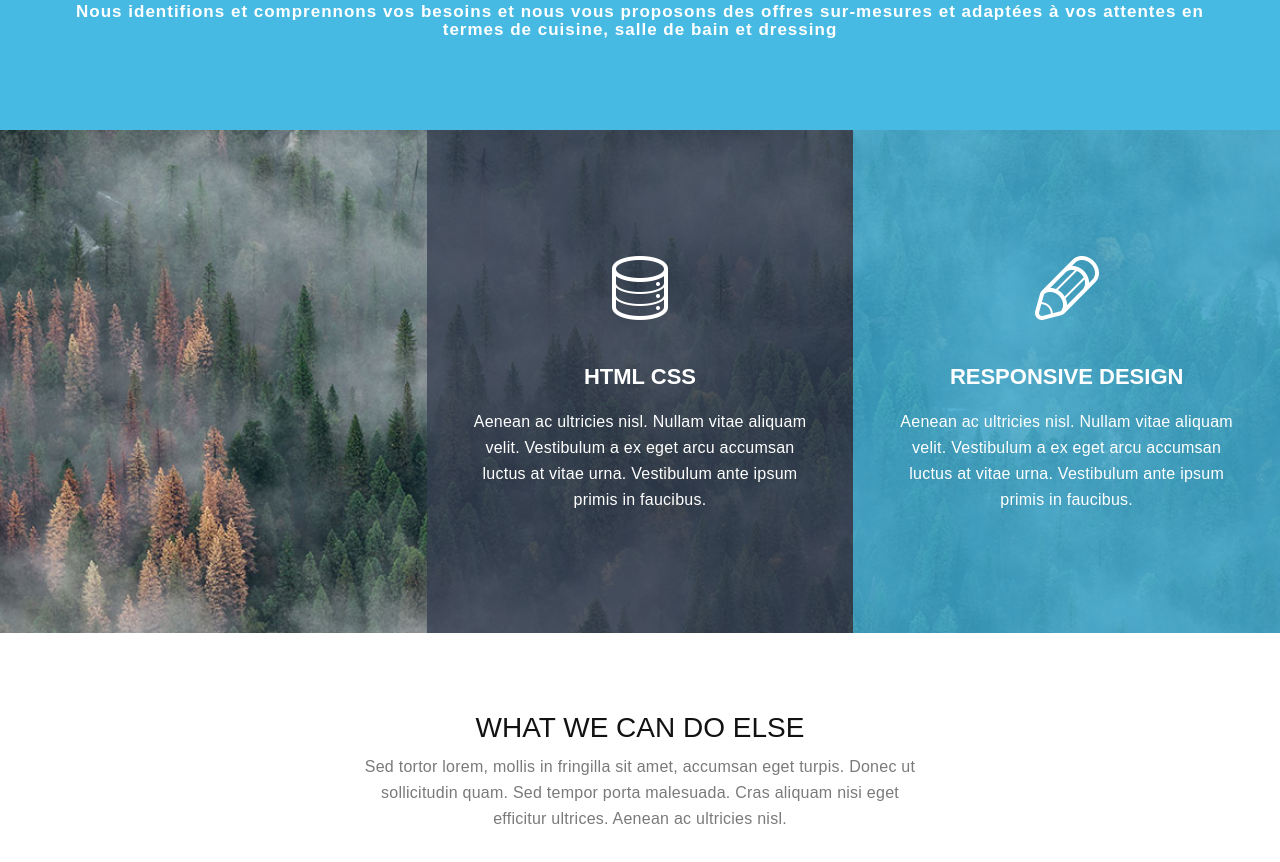
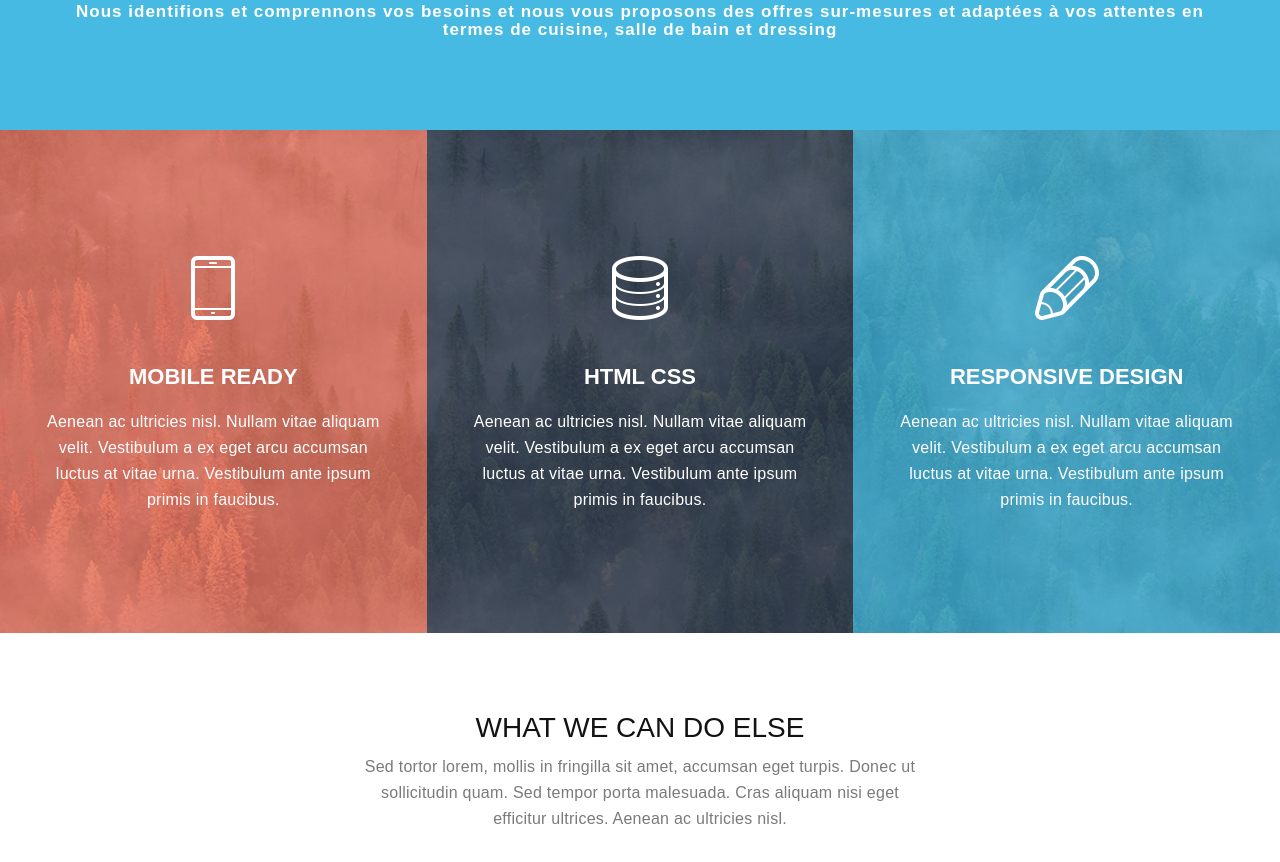
Before and after one commit to Deydiconcept/Deydiconcept.github.io, a plain HTML site: page index.html in a window 1280 px wide. Shown: the part 814-1676 px from the top of the page. Drawn offline with nearby package versions, Linux system fonts and the light colour scheme; some packages are replaced by stand-ins of ours.

Commit message:
Update index.html

```diff
--- a/index.html
+++ b/index.html
@@ -106,7 +106,7 @@ http://www.templatemo.com/tm-508-DEYDICONCEPT
                 <div class="row">
                     <div class="col-md-4">
 			    <a href="#cuisine">
-				    <div class="list-item" hidden="">
+				    <div class="list-item">
                         <div class="service-item first-service">
                             <div class="icon">
                                 <img src="img/first-service-icon.png" alt="">
```
